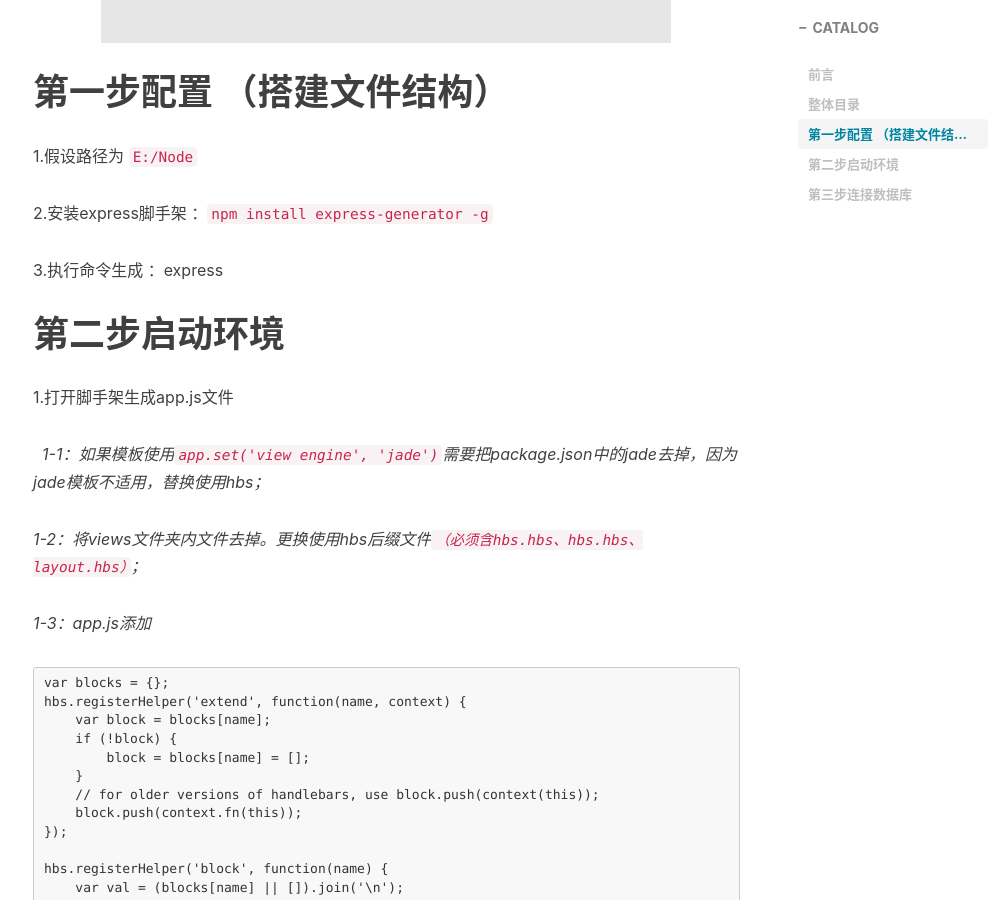
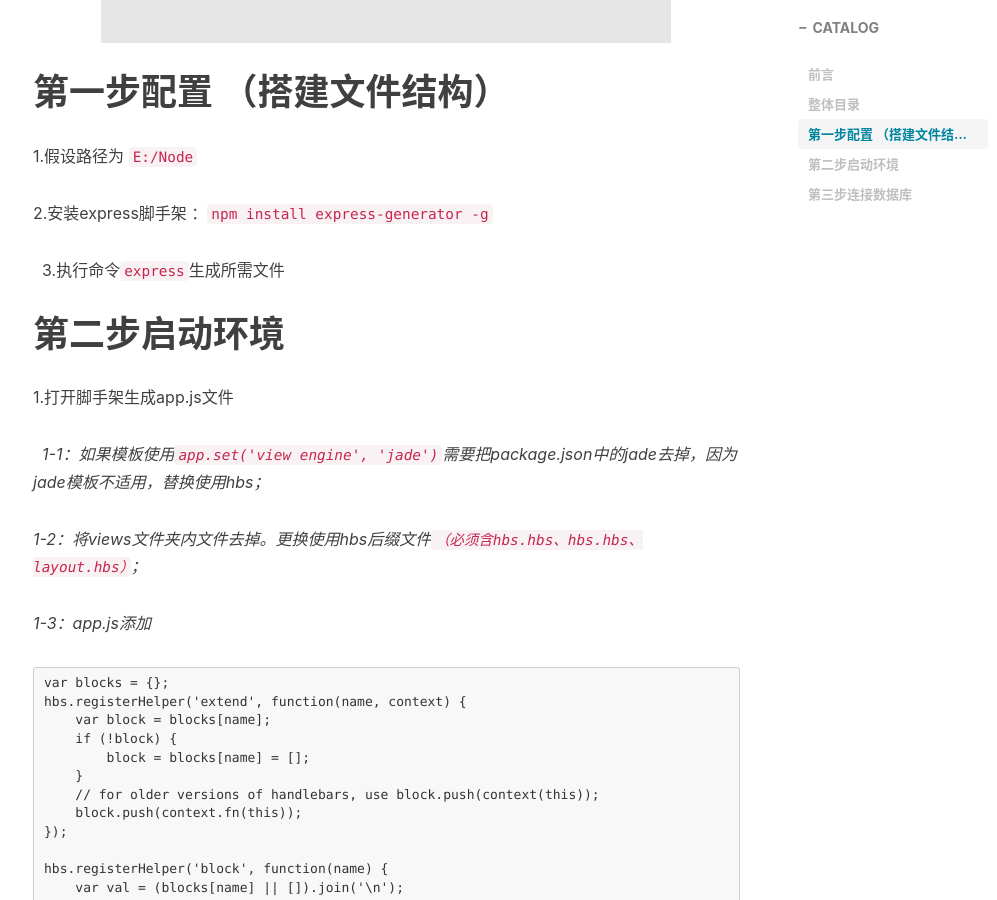
Before and after one commit to devin-huang/devin-huang.github.io, a Jekyll site: the page built from _posts/2017-08-12-Node.js搭建服务器与数据库连接.md, in a window 1280 px wide and 900 px high, scrolled down 1506 px. Shown: the whole window, without its empty margins (232-1229 px from the left). Built offline with Jekyll 4.4.1, drawn with Linux system fonts in a browser that asks for light colours; nearby versions of some CDN libraries; comment, search, counter and statistics services are not loaded.

Commit message:
Update 2017-08-12-Node.js搭建服务器与数据库连接.md

```diff
--- a/_posts/2017-08-12-Node.js搭建服务器与数据库连接.md
+++ b/_posts/2017-08-12-Node.js搭建服务器与数据库连接.md
@@ -30,7 +30,7 @@ Node.js：使JavaScript从页面脚本语言扩展成为一门服务端语言的
 
    2.安装express脚手架 ：`npm install express-generator -g`
 
-   3.执行命令生成          ：express
+   3.执行命令`express`生成所需文件
 
 # 第二步启动环境
 
```
